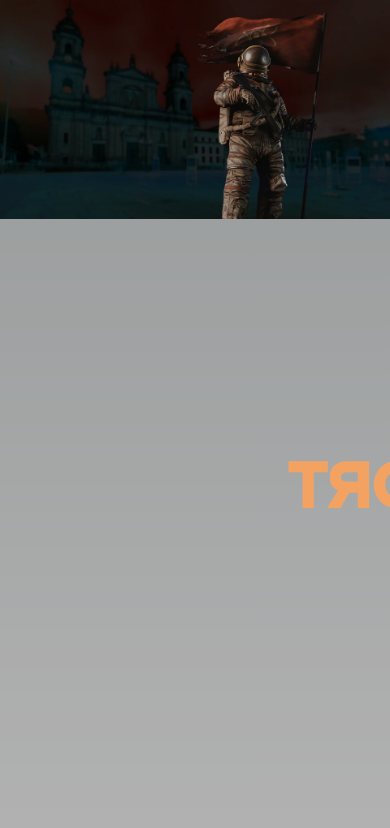
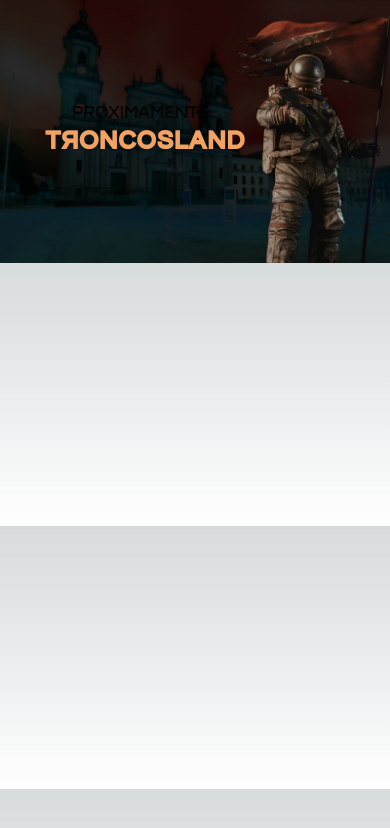
Before and after one commit to ssaavedraa/troncosland, a Next.js app: page / in a window 390 px wide. Shown: the top 828 px of the page. Built offline with nearby package versions, Linux system fonts and the light colour scheme.

Commit message:
make it responsive

```diff
--- a/src/app/page.tsx
+++ b/src/app/page.tsx
@@ -4,14 +4,14 @@ import background from '../../public/images/Web-Cover.webp'
 export default function Home() {
   return (
     <>
-      <main className='w-screen h-screen relative overflow-y-auto'>
-        <h1 className='absolute text-3xl z-20 font-light left-[26rem] top-[calc(100vh/2-1.5rem)] text-center h-0 shadow-lg'>proximamente...</h1>
-        <h2 className='absolute text-6xl z-20 font-bold left-[18rem] top-[calc(100vh/2+2rem)] text-center h-0 shadow-lg text-orange'>TRoncosland</h2>
+      <main className='w-screen max-h-[90vh] relative overflow-y-clip overflow-x-hidden bg-red-500 flex items-center'>
+        <h1 className='absolute text-base xl:text-3xl z-20 font-light left-[calc(100vw/2-200px+75px)] xl:left-[calc(100vw/2-500px+110px)] top-[calc(50%-2rem)] xl:top-[calc(50%-1.5rem)] text-center h-0 shadow-lg w-[150px] xl:w-[280px]'>proximamente...</h1>
+        <h2 className='absolute text-2xl xl:text-6xl z-20 font-bold left-[calc(100vw/2-150px)] xl:left-[calc(100vw/2-500px)] top-[calc(50%-0.5rem)] xl:top-[calc(50%+2rem)] text-center h-0 shadow-lg text-orange w-[200px] xl:w-[500px]'>TRoncosland</h2>
         <div className='w-full h-full opacity-30 bg-black absolute z-10' />
         <Image
           src={background}
           alt='Rust-Wallpaper'
-          className='relative inline-block align-middle w-full'
+          className='relative inline-block align-middle max-w-[120%] xl:max-w-full xl:w-full'
         />
       </main>
     </>
```
Also changed, not shown: public/images/Web-Cover.webp.
